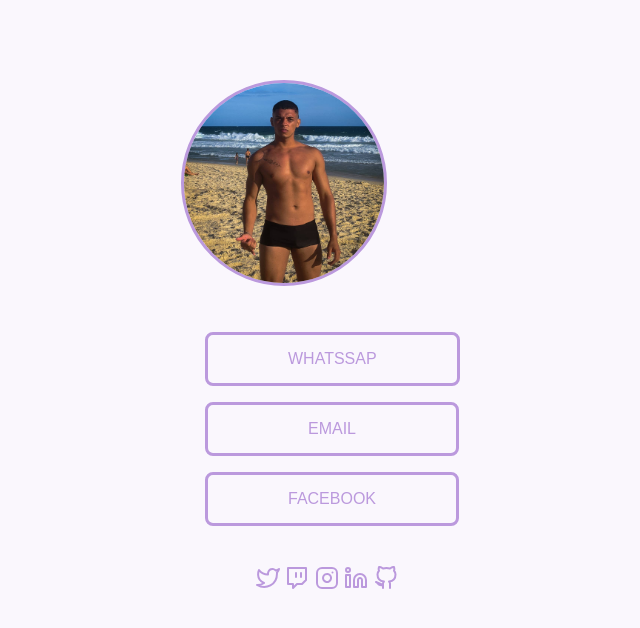
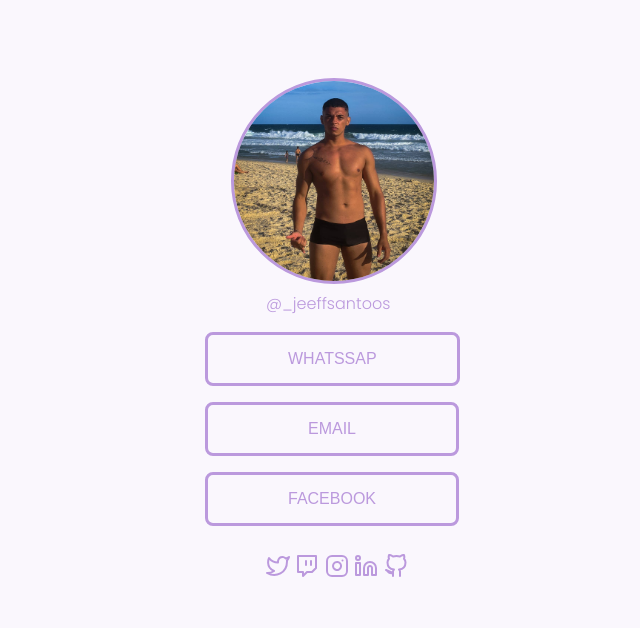
Before and after one commit to Jeeffsantoos/Social-Tree-Simples, a plain HTML site: page Redes sociais/Index.html in a window 1280 px wide. Shown: the whole page, without its empty margins (352-992 px from the left). Drawn offline with Linux system fonts and the light colour scheme.

Commit message:
Update style.css

```diff
--- a/Redes sociais/style.css
+++ b/Redes sociais/style.css
@@ -3,28 +3,11 @@
     color: #BB99DD;
     font-size: 16px;
     font-family: 'Poppins', sans-serif;
-    height: 100%;
-    width: 100%;
-    margin: auto;
-}
-
-html {
-    height: 100%;
-}
-
-body {
-    text-align: left;
-    margin: 0 auto;
-    padding: 0;
-    height: 100%;
-    width: 100%
 }
 
 p {
-    text-align: center;
-    top: 42%;
-    position: absolute;
-    right: 45.2%;
+    margin: 0;
+    margin-left: 610px;
 }
 
 a:link {
@@ -47,10 +30,8 @@ a:hover {
     border-color: #BB99DD;
     width: 200px;
     height: 200px;
-    margin: 0px;
-    top: 10%;
-    right: 42.3%;
-    position: absolute;
+    margin-top: 70px;
+    margin-left: 575px;
 }
 
 .container img {
@@ -63,9 +44,8 @@ a:hover {
 }
 
 .icones ul {
-    position: absolute;
-    left: 568px;
-    top: 550px;
+    margin-left: 570px;
+    margin-top: 238px;
 }
 
 .button {
```
